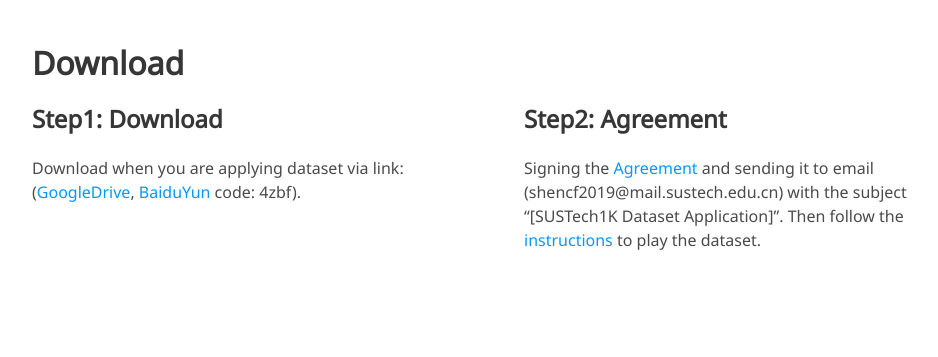
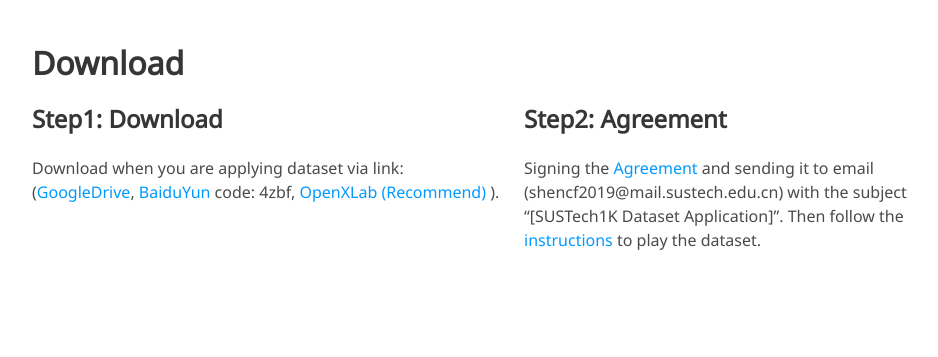
Before and after one commit to lidargait/lidargait.github.io, a plain HTML site: page index.html in a window 1280 px wide. Shown: the part 688-1045 px from the top of the page, without its empty margins (128-1066 px from the left). Drawn offline with nearby package versions, Linux system fonts and the light colour scheme; some icons are missing; a web font is replaced by a local one.

Commit message:
support OpenXLab download

```diff
--- a/index.html
+++ b/index.html
@@ -236,7 +236,7 @@
               <div class="column content">
                 <p>
                   Download when you are applying dataset via link: (<a href="https://drive.google.com/drive/folders/1ac7BEDfKX32QcNTKPB-VQW42AL3Weieh?usp=sharing" target="_blabk" style="color: #09f;">GoogleDrive</a>,
-                  <a href="https://pan.baidu.com/s/1Y5_50YD1zDZuRsFNEu4qlg?pwd=4zbf" target="_blabk" style="color: #09f;">BaiduYun</a> code: 4zbf).
+                  <a href="https://pan.baidu.com/s/1Y5_50YD1zDZuRsFNEu4qlg?pwd=4zbf" target="_blabk" style="color: #09f;">BaiduYun</a> code: 4zbf, <a href="https://openxlab.org.cn/datasets/noahshen/SUSTech1K" target="_blabk" style="color: #09f;">OpenXLab (Recommend)</a> ).
                 </p>
                 <!-- <img src="./static/images/interpolate_start.jpg"
                 class="interpolation-image"
```
